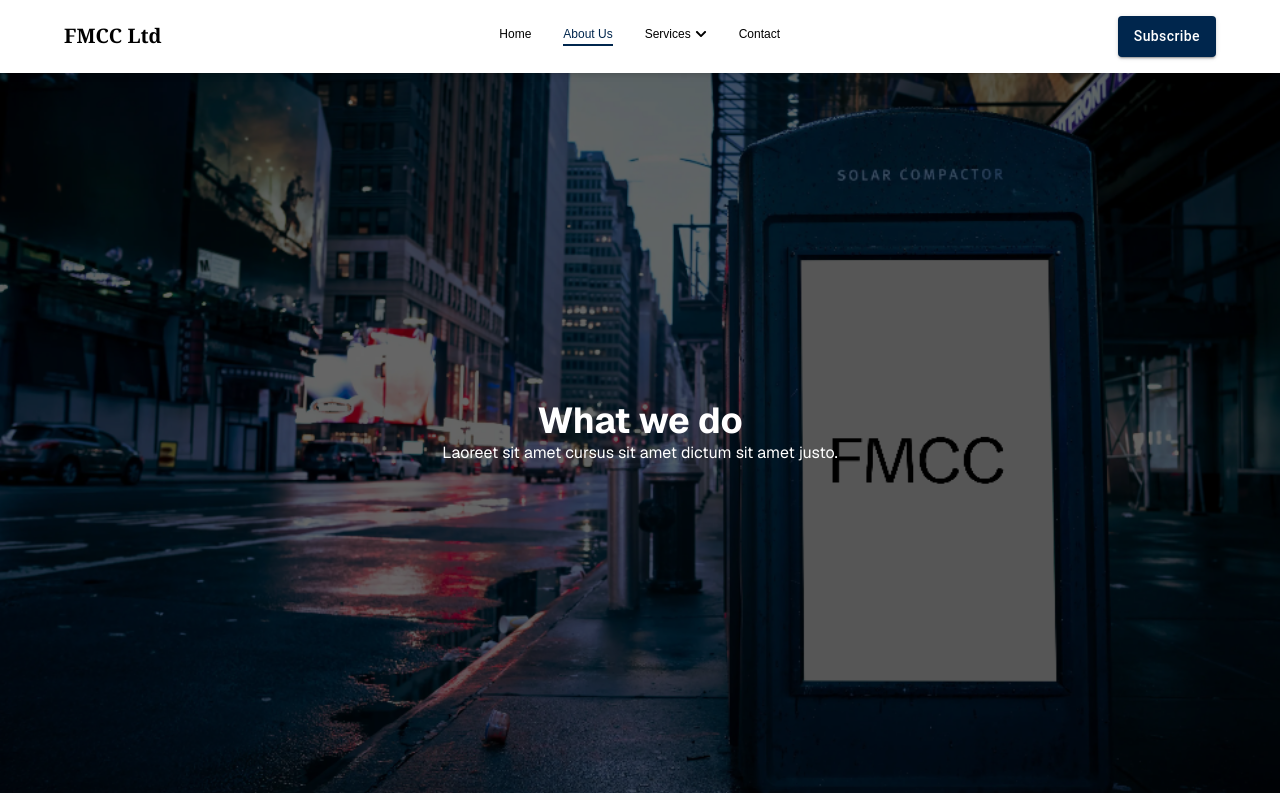
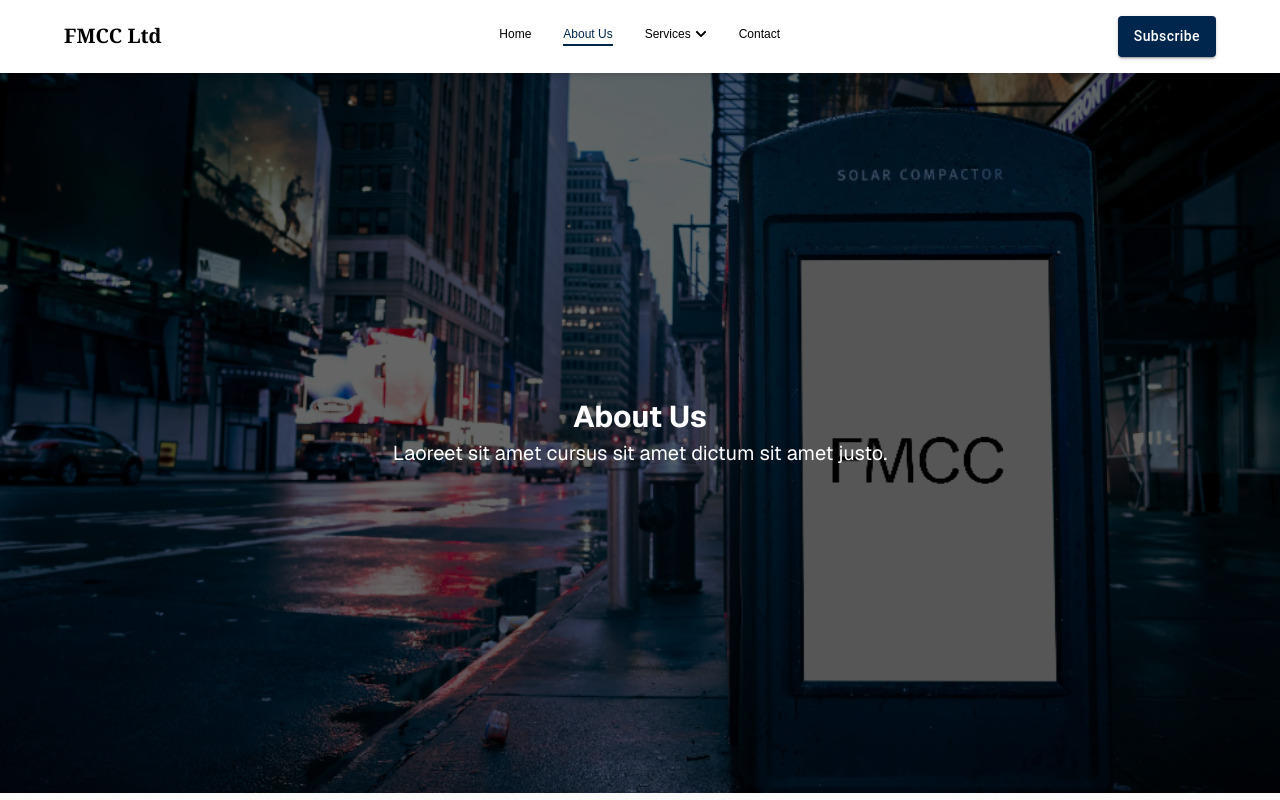
Before and after one commit to Obichris1/FMCC, a Next.js app: page /about in a window 1280 px wide. Shown: the top 800 px of the page. Built offline with nearby package versions, Linux system fonts and the light colour scheme.

Commit message:
Header Fix

```diff
--- a/src/app/components/About.jsx
+++ b/src/app/components/About.jsx
@@ -38,9 +38,9 @@ const About = () => {
         variants={slideInFromBottom}
       >
         <div className="absolute inset-0 bg-black/60"></div>
-        <motion.div className="relative z-10" variants={slideInFromBottom}>
-          <h2 className="text-4xl font-bold">What we do</h2>
-          <p>Laoreet sit amet cursus sit amet dictum sit amet justo.</p>
+        <motion.div className="relative z-10 p-4" variants={slideInFromBottom}>
+          <h2 className="text-2xl md:text-3xl font-bold mb-1">About Us</h2>
+          <p className="text-sm md:text-xl">Laoreet sit amet cursus sit amet dictum sit amet justo.</p>
         </motion.div>
       </motion.div>
 
```
